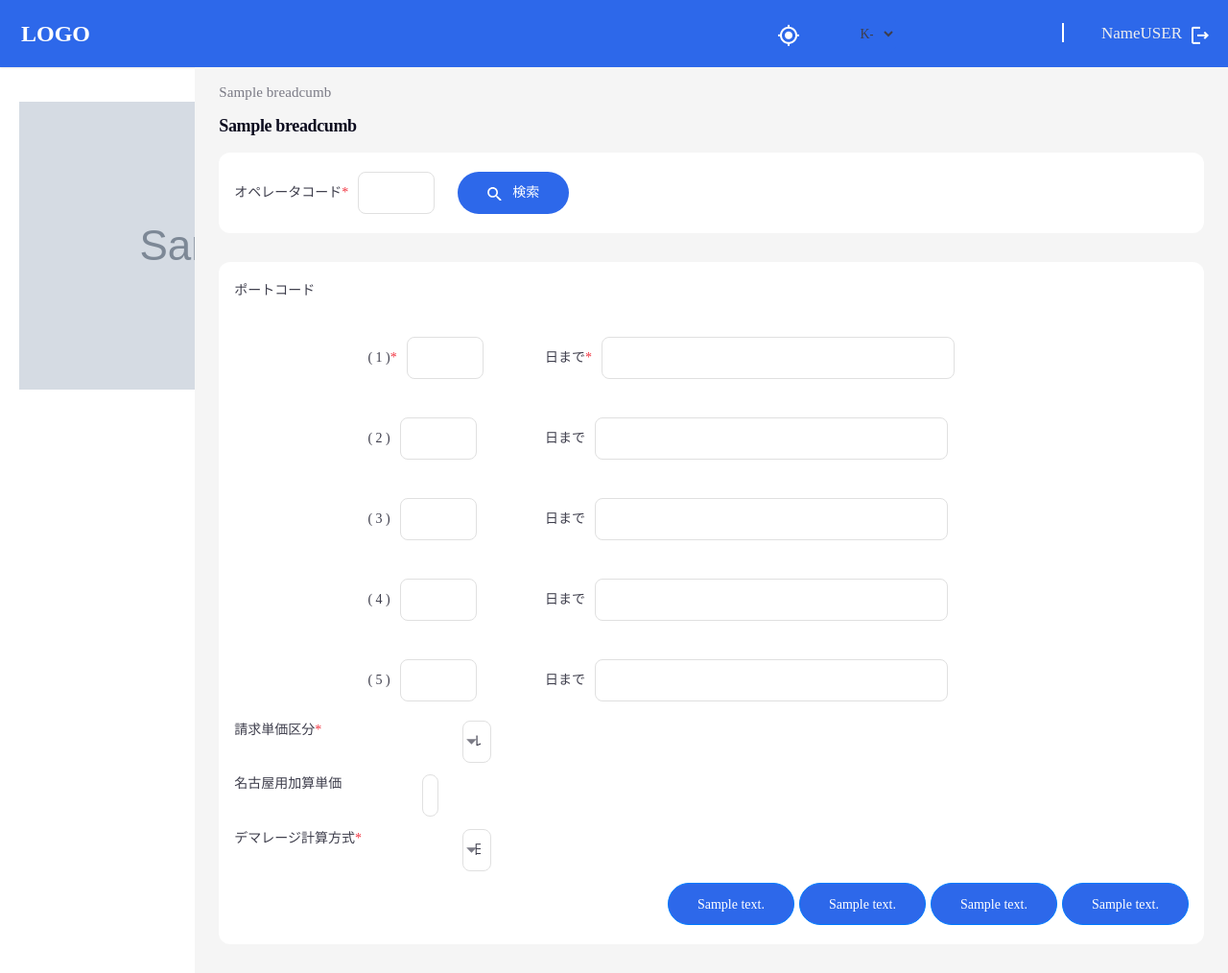
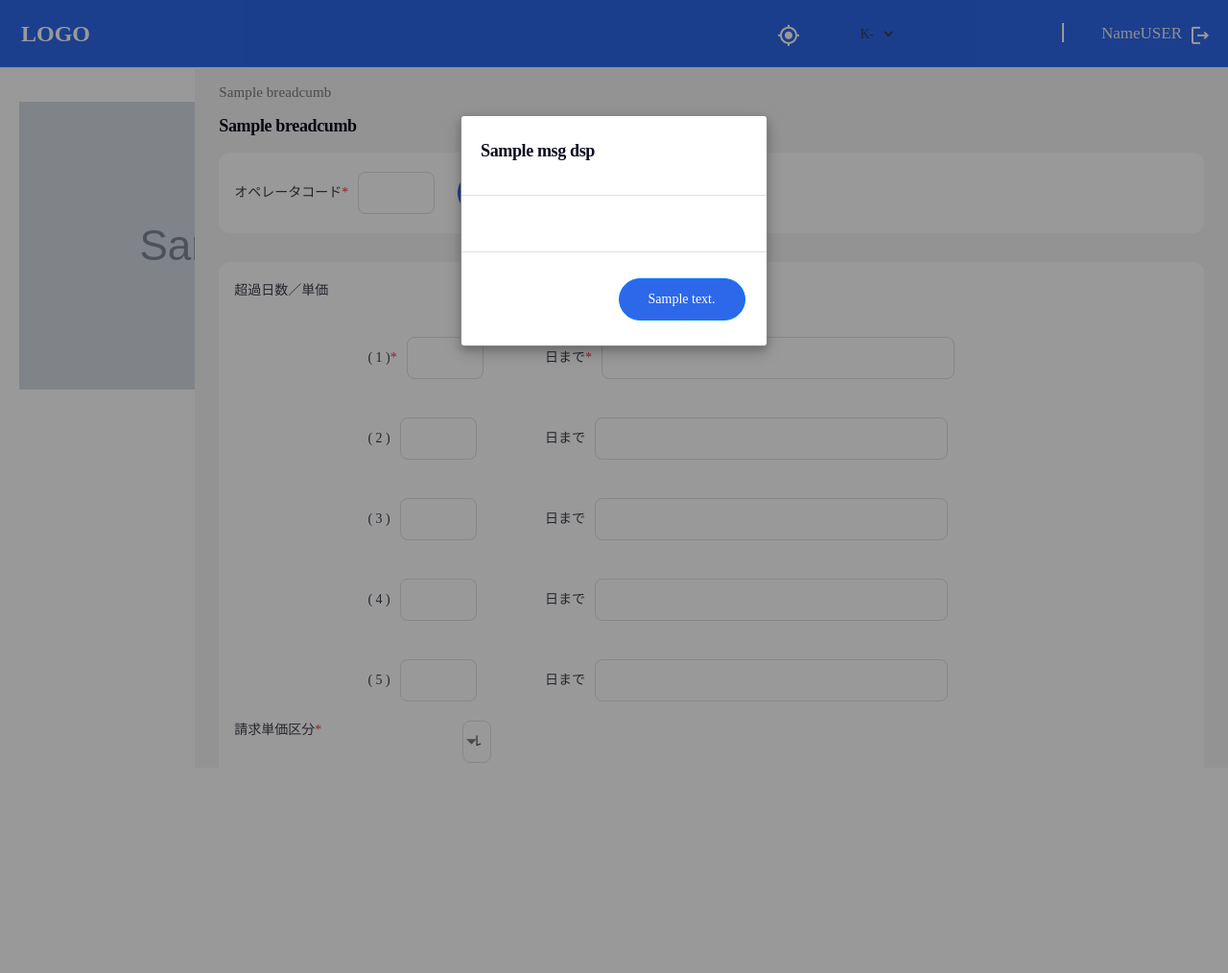
Before and after one commit to tranphuc200299/import, a Django app: template main/templates/menu/menu4/f_cfsc0700.html in a window 1280 px wide. Shown: the whole page at 96% size. After the commit the page ends 795 px from the top, so only its background shows below. Run offline with Django 4.2, Linux system fonts and the light colour scheme; the template is opened without the code that fills it: most values are stand-ins (such as "Sample title", 1, 10 or a date in 2020); grey boxes marked "Sample" are stand-in pictures; parts of the project's set-up code (start-up, migrations or seed data) failed here and were passed over; some libraries are stand-ins or nearby versions.

Commit message:
[f_cfsc0700] update msg

```diff
--- a/main/static/css/styles.css
+++ b/main/static/css/styles.css
@@ -531,9 +531,22 @@ width:100px;
 
 .mainErrLabel {
     width: 100%;
-    color: Red;
-    font-weight: bold;
-    font-size: 20px;
+    color: #FF3333;
+    font-family: 'Poppins';
+    font-style: normal;
+    font-size: 14px;
+    line-height: 21px;
+    height: 21px;
+}
+
+.mainWarnLabel {
+    width: 100%;
+    color: #F23A46;
+    font-style: normal;
+    font-family: 'Poppins';
+    font-size: 14px;
+    line-height: 20px;
+    background: #FEEBED;
 }
 
 .control_button {
@@ -818,4 +831,95 @@ ul.breadcrumb li a:hover {
 .fs-14 {
     font-size: 16px;
 }
+.modal {
+  display: block; /* Hidden by default */
+  position: fixed; /* Stay in place */
+  z-index: 1; /* Sit on top */
+  padding-top: 100px; /* Location of the box */
+  left: 0;
+  top: 0;
+  width: 100%; /* Full width */
+  height: 100%; /* Full height */
+  overflow: auto; /* Enable scroll if needed */
+  background-color: rgb(0,0,0); /* Fallback color */
+  background-color: rgba(0,0,0,0.4); /* Black w/ opacity */
+}
+
+/* Modal Content */
+.modal-content {
+  position: relative;
+  background-color: #FFFFFF;
+  display: flex;
+  justify-content: center;
+  flex-direction: column;
+  margin: auto;
+  padding: 0;
+  border: 1px solid #888;
+  width: 320px;
+  box-shadow: 0 4px 8px 0 rgba(0,0,0,0.2),0 6px 20px 0 rgba(0,0,0,0.19);
+  -webkit-animation-name: animatetop;
+  -webkit-animation-duration: 0.4s;
+  animation-name: animatetop;
+  animation-duration: 0.4s
+}
+
+/* Add Animation */
+@-webkit-keyframes animatetop {
+  from {top:-300px; opacity:0}
+  to {top:0; opacity:1}
+}
+
+@keyframes animatetop {
+  from {top:-300px; opacity:0}
+  to {top:0; opacity:1}
+}
+
+/* The Close Button */
+.close {
+  color: white;
+  float: right;
+  font-size: 28px;
+  font-weight: bold;
+}
+
+.close:hover,
+.close:focus {
+  color: #000;
+  text-decoration: none;
+  cursor: pointer;
+}
+
+.modal-header {
+  padding: 24px 20px;
+  background-color: #FFFFFF;
+  border-radius: 11px 11px 0 0 ;
+
+}
+.modal-header p {
+    font-style: normal;
+    font-weight: 700;
+    font-size: 18px;
+    line-height: 24px;
+    letter-spacing: -0.02em;
+    color: #0B0B1E;
+}
+
+.modal-body {
+    padding: 24px 20px;
+}
+.modal-body p {
+    font-style: normal;
+    font-weight: 400;
+    font-size: 14px;
+    line-height: 15px;
+    color: #000000;
+}
+
+.modal-footer {
+  padding: 24px 20px;
+  background-color: #FFFFFF;
+  color: white;
+  border-radius: 0 0 11px 11px;
+}
+
 /*end css*/
--- a/main/templates/base.html
+++ b/main/templates/base.html
@@ -33,7 +33,6 @@
             <div class="col-xl-10 col-lg-10 col-sm-6 pl-0">
                 <div class="content-items">
                     {% include "partials/content-header.html" %}
-                    {% include "includes/lblMsg.html" %}
                     {% block main %}{% endblock main %}
                 </div>
             </div>
--- a/main/templates/includes/lblMsg.html
+++ b/main/templates/includes/lblMsg.html
@@ -1,15 +1,17 @@
 {% if MsgDsp %}
-{% if MsgDsp.type == "Err" %}
-<DIV class="mainErrLabel">
-    {{ MsgDsp.msg }}
-</DIV>
-{% elif MsgDsp.type == "Info"  %}
-<DIV class="mainErrLabel">
-    {{ MsgDsp.msg }}
-</DIV>
-{% elif MsgDsp.type == "Warn"  %}
-<DIV class="mainErrLabel">
-    {{ MsgDsp.msg }}
-</DIV>
+<div id="modalInfo" class="modal">
+    <div class="form-inline">
+      <div class="modal-content">
+        <div class="modal-header">
+          <p>{{MsgDsp.title}}</p>
+        </div>
+        <div class="modal-body">
+          <p>{{MsgDsp.msg}}</p>
+        </div>
+        <div class="modal-footer d-flex">
+          {% include "includes/button.html" with name="action" id="btnClose" class="btn btn-primary" Text="いいえ" %}
+        </div>
+      </div>
+    </div>
+</div>
 {% endif %}
-{% endif %}
--- a/main/templates/menu/menu4/f_cfsc0700.html
+++ b/main/templates/menu/menu4/f_cfsc0700.html
@@ -19,7 +19,7 @@
     <div class="card">
         <div class="form-horizontal">
             <div class="form-group form-group-seach">
-                <label for="txt_aopecd" class="mr-3" tabindex="3">ポートコード</label>
+                <label class="mr-3" tabindex="3">超過日数／単価</label>
             </div>
             <div class="row">
                 <div class="col-lg-9 col-sm-12 row">
--- a/main/templates/partials/content-header.html
+++ b/main/templates/partials/content-header.html
@@ -13,6 +13,7 @@
                 {% endfor %}
             </ul>
         </div>
+        <div class="col-md-12">{% include "includes/lblMsg.html" %}</div>
         <div class="col-md-12">
             <div class="content_header">
                 {% for br in breadcumbs %}
--- a/main/views/menu4/f_cfsc0700.py
+++ b/main/views/menu4/f_cfsc0700.py
@@ -173,7 +173,6 @@ def cmd_search_Click(request):
         request.context["cmd_delete_enable"] = "True"
         request.context["gSetField"] = "txt_irank1"
     except IntegrityError as e:
-        __logger.error(e)
         raise PostgresException(Error=e, DbTbl="TBDEMURG" + request.cfs_ini["iniUpdTbl"], SqlStr=sql)
 
 
@@ -271,7 +270,6 @@ def cmd_entry_Click(request):
         request.context["gSetField"] = "txt_aopecd"
     except IntegrityError as e:
         request.context["cmd_entry_enable"] = "False"
-        __logger.error(e)
         raise PostgresException(Error=e, DbTbl="TBDEMURG" + request.cfs_ini["iniUpdTbl"], SqlStr=sql)
 
 
@@ -318,7 +316,6 @@ def cmd_change_Click(request):
     except IntegrityError as e:
         request.context["cmd_change_enable"] = "False"
         request.context["cmd_delete_enable"] = "False"
-        __logger.error(e)
         raise PostgresException(Error=e, DbTbl="TBDEMURG" + request.cfs_ini["iniUpdTbl"], SqlStr=sql)
 
     except Exception as e:
@@ -338,10 +335,8 @@ def cmd_delete_Click(request):
     except IntegrityError as e:
         request.context["cmd_change_enable"] = "False"
         request.context["cmd_delete_enable"] = "False"
-        __logger.error(e)
         raise PostgresException(Error=e, DbTbl="TBDEMURG" + request.cfs_ini["iniUpdTbl"], SqlStr=sql)
     except Exception as e:
-        __logger.error(e)
         request.context["cmd_change_enable"] = "False"
         request.context["cmd_delete_enable"] = "False"
         raise Exception(e)
```
